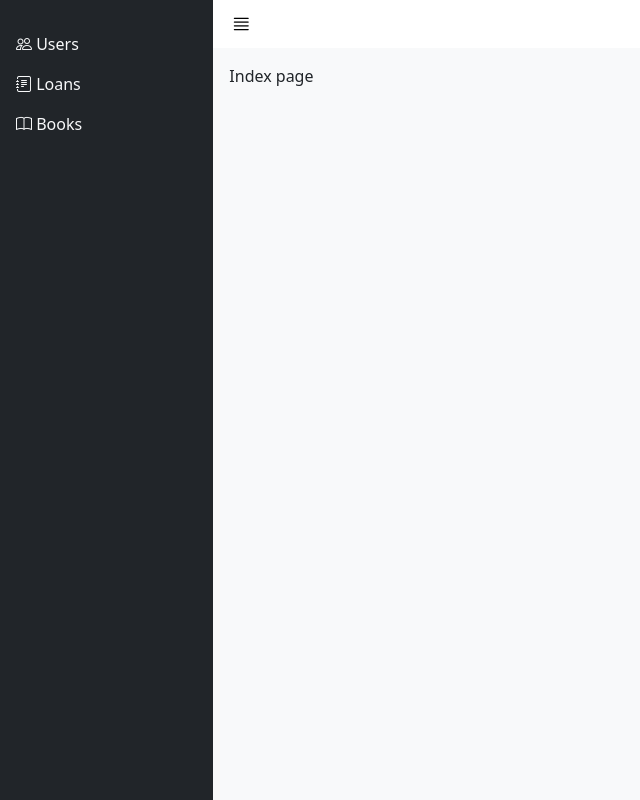
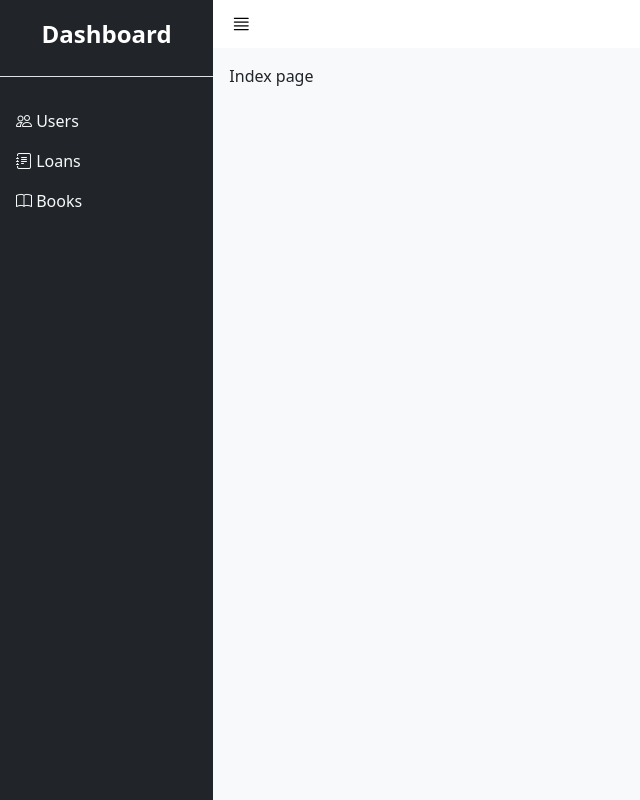
Before and after one commit to BoikoSV/library-frontend, a Nuxt app: page / in a window 1280 px wide. Shown: the whole page, without its empty margins (0-640 px from the left). Built offline with nearby package versions, Linux system fonts and the light colour scheme; no server answers.

Commit message:
Add inscription Dashboard to AppAside component

```diff
--- a/components/AppAside.vue
+++ b/components/AppAside.vue
@@ -6,7 +6,9 @@
 <!--        <span class="m-auto d-flex text-nowrap">No image</span>-->
 <!--      </div>-->
 <!--    </div>-->
-
+    <div class="mt-3 d-flex justify-content-center border-bottom pb-4">
+      <span class="fs-4 fw-bold">Dashboard</span>
+    </div>
 <!--  Menu  -->
     <ul class="nav nav-pills flex-column text-nowrap mt-4">
       <li v-for="link in links" :key="link.path" class="nav-item">
```
